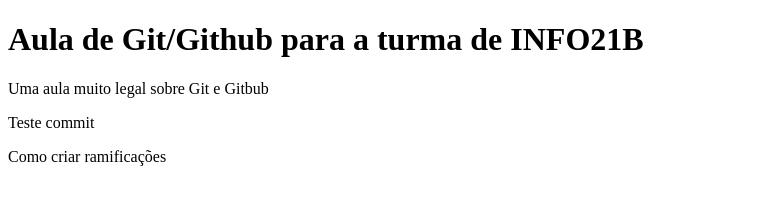
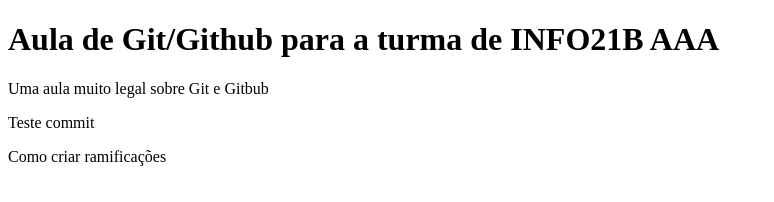
Before and after one commit to kauapripra/AulaInfo21b, a plain HTML site: page index.html in a window 1280 px wide. Shown: the whole page, without its empty margins (0-774 px from the left). Drawn offline with Linux system fonts and the light colour scheme.

Commit message:
Alteração no titulo

```diff
--- a/index.html
+++ b/index.html
@@ -6,7 +6,7 @@
     <title>Document</title>
 </head>
 <body>
-    <h1>Aula de Git/Github para a turma de INFO21B </h1>
+    <h1>Aula de Git/Github para a turma de INFO21B  AAA </h1>
     <p>Uma aula muito legal sobre Git e Gitbub</p>
     <p>Teste commit</p>
     <p>Como criar ramificações</p>
```
